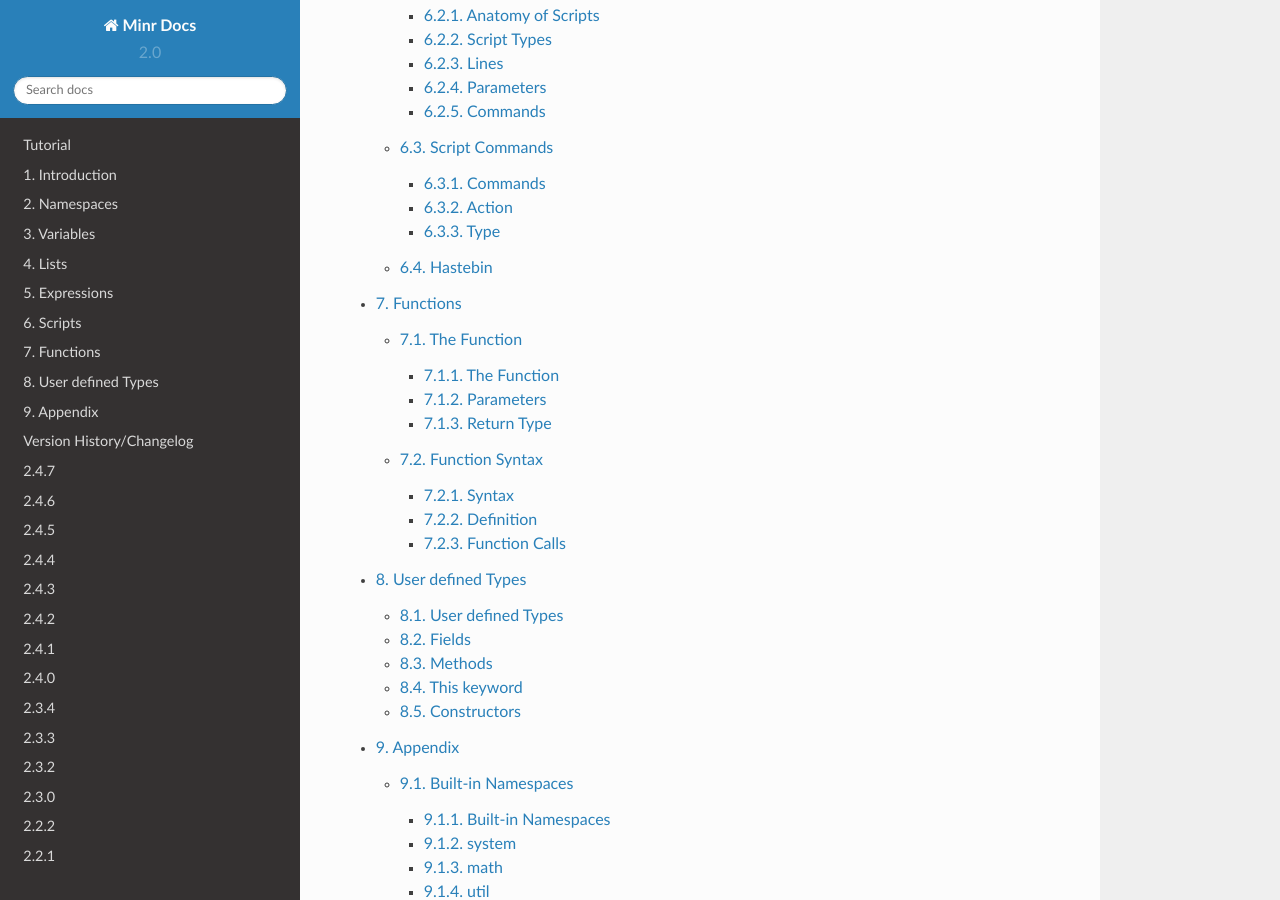
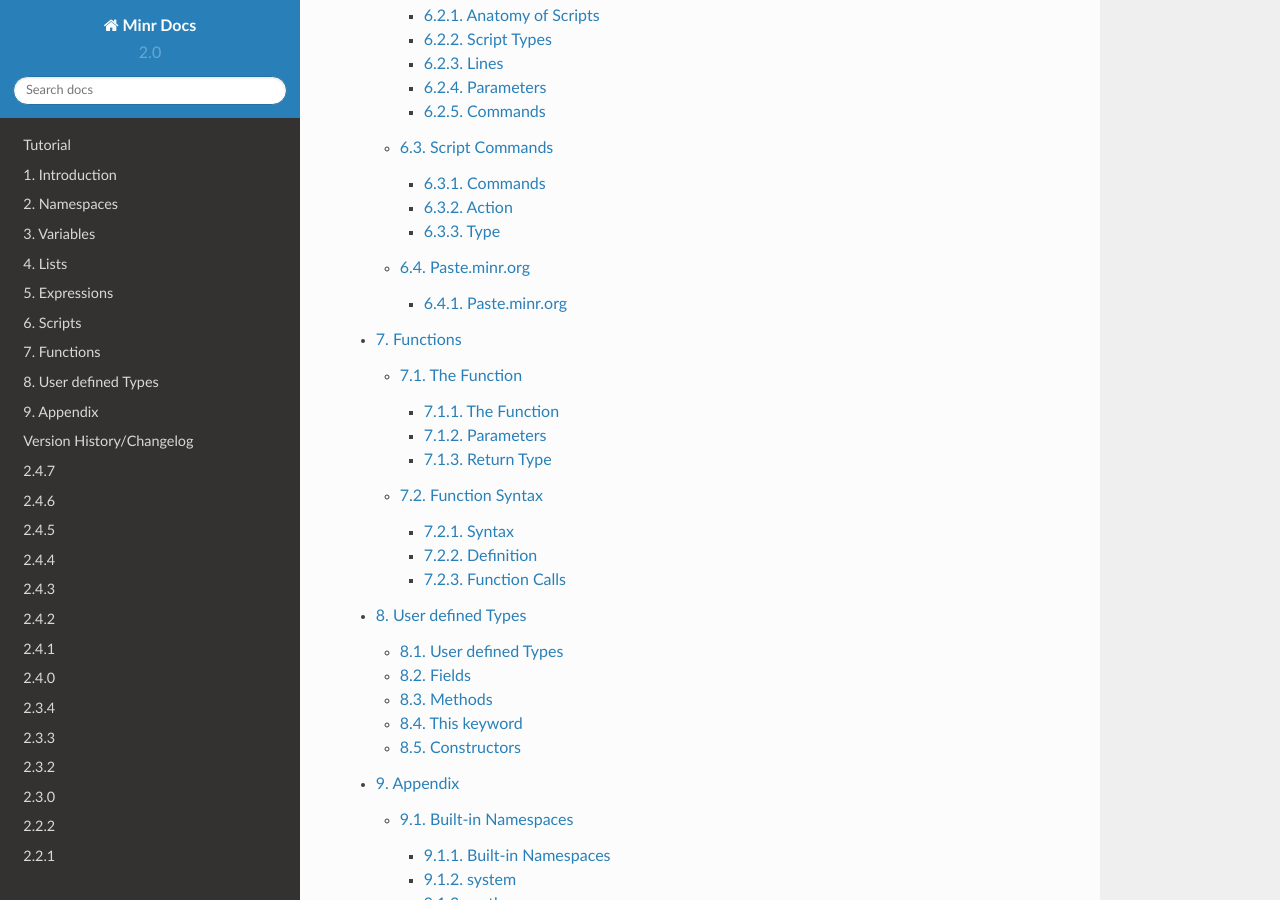
Before and after one commit to rebplane/msc, a Sphinx documentation site: the page built from docs/source/index.rst, in a window 1280 px wide and 900 px high, scrolled down 1900 px. Built offline with Sphinx 7.4.7 and the Read the Docs theme 2.0.0, drawn with Linux system fonts in a browser that asks for light colours; pages that are not in the unit, such as notebooks, are missing from menus.

Commit message:
Fix menu tree

```diff
--- a/docs/source/5_scripts/scripts.rst
+++ b/docs/source/5_scripts/scripts.rst
@@ -29,9 +29,9 @@
 
    script_commands
 
-Hastebin
+Paste.minr.org
 -------------------
 
 .. toctree::
 
-   script_hastebin
+   script_paste
```
